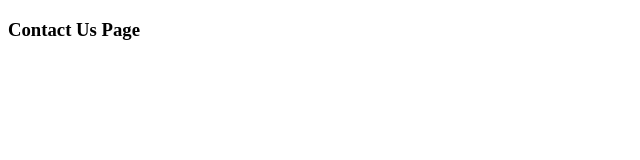
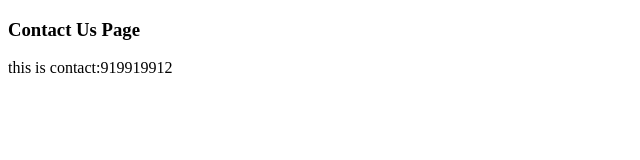
Before and after one commit to fitnessmaker/DevOps-Test, a plain HTML site: page Contact.html in a window 1280 px wide. Shown: the whole page, without its empty margins (0-640 px from the left). Drawn offline with Linux system fonts and the light colour scheme.

Commit message:
Added Files-1 and contact edit on feb-9

```diff
--- a/Contact.html
+++ b/Contact.html
@@ -7,5 +7,6 @@
 </head>
 <body>
     <h3>Contact Us Page</h3>
+    <p>this is contact:919919912</p>
 </body>
 </html>
```
Also changed, not shown: file1.txt (added).
